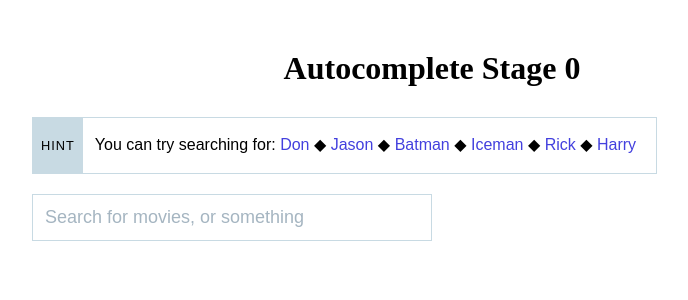
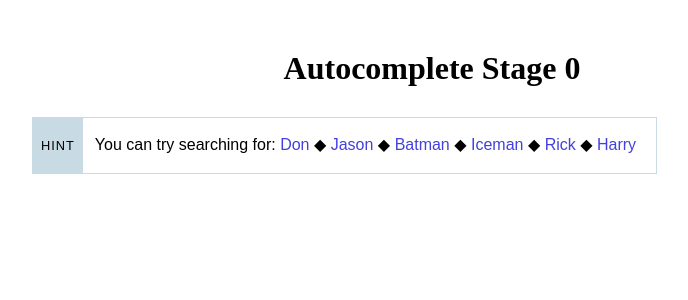
Before and after one commit to rbalicki2/build-bigger, a React app: page /autocomplete in a window 1280 px wide. Shown: the top 300 px of the page, without its empty margins (208-896 px from the left). Built offline with nearby package versions, Linux system fonts and the light colour scheme.

Commit message:
move stuff out of the render method

```diff
--- a/src/components/Autocomplete.jsx
+++ b/src/components/Autocomplete.jsx
@@ -126,8 +126,8 @@ class Autocomplete extends Component {
     // window.history.replaceState(null, null, `?${queryString.stringify(qs)}`);
   };
 
-  render() {
-    const { autocompleteValues, loading, visible } = this.state;
+  get autocompleteContainer() {
+    const { autocompleteValues, loading } = this.state;
     const autocompleteRows = autocompleteValues.map(val => <li key={val}>{ val }</li>);
     const autocompleteSection = autocompleteValues.length > 0
       ? (<List>{ autocompleteRows }</List>)
@@ -135,21 +135,16 @@ class Autocomplete extends Component {
     const autocompleteDiv = loading
       ? <List><li>Loading...</li></List>
       : autocompleteSection;
-    const autocompleteContainer = (<ResultsContainer>
+    return (<ResultsContainer>
       { autocompleteDiv }
     </ResultsContainer>);
+  }
 
+  render() {
+    const { visible } = this.state;
     return (<OuterContainer>
-      <Input
-        placeholder="Search for movies, or something"
-        type="text"
-        value={this.state.searchText}
-        onChange={this.updateText}
-        onBlur={() => this.setState({ visible: false })}
-        onFocus={() => this.setState({ visible: true })}
-        innerRef={(el) => { this.inputEl = el; }}
-      />
-      { visible && autocompleteContainer }
+      { this.input }
+      { visible && this.autocompleteContainer }
     </OuterContainer>);
   }
 }
```
Also changed, not shown: .eslintrc.js.
